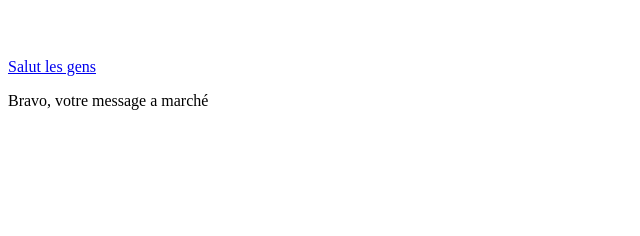
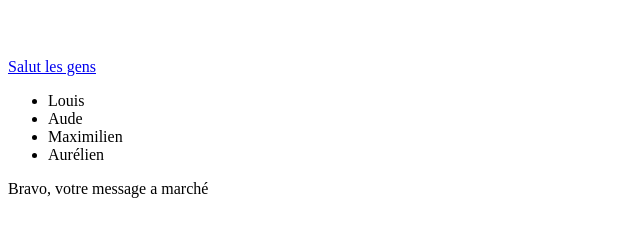
Before and after one commit to Louis-Allard/Vue.JS---Tuto, a plain HTML site: page index.html in a window 1280 px wide. Shown: the whole page, without its empty margins (0-640 px from the left). Drawn offline with nearby package versions, Linux system fonts and the light colour scheme.

Commit message:
Add v-for.

```diff
--- a/index.html
+++ b/index.html
@@ -11,6 +11,11 @@
     <body>
 <div id="app" class="ui main container">
    <a v-bind:href="link" :title="message">{{ message }}</a>
+   <ul>
+       <li v-for="personn in personns">
+            {{ personn }}
+       </li>
+   </ul>
    <div class="ui success message" v-if="success">
        <p>Bravo, votre message a marché</p>
    </div>
--- a/js/app.js
+++ b/js/app.js
@@ -3,6 +3,7 @@ new Vue ({
     data: {
         message: 'Salut les gens',
         link: 'https://louis-allard.github.io/Portfolio/',
-        success: true
+        success: true,
+        personns : ['Louis','Aude','Maximilien','Aurélien']
     }
 })
```
